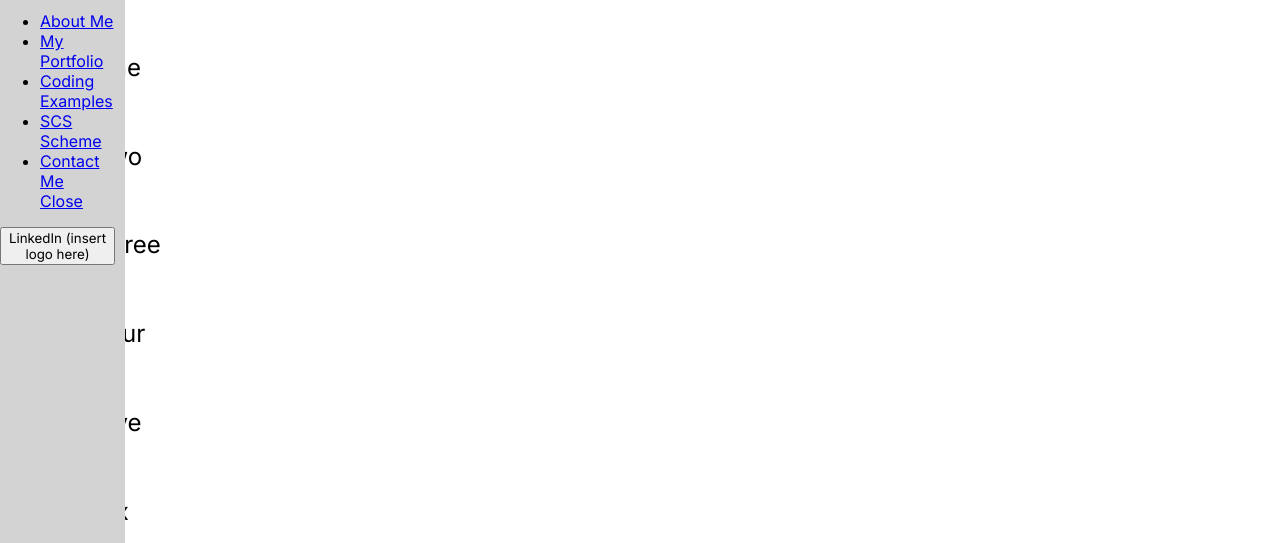
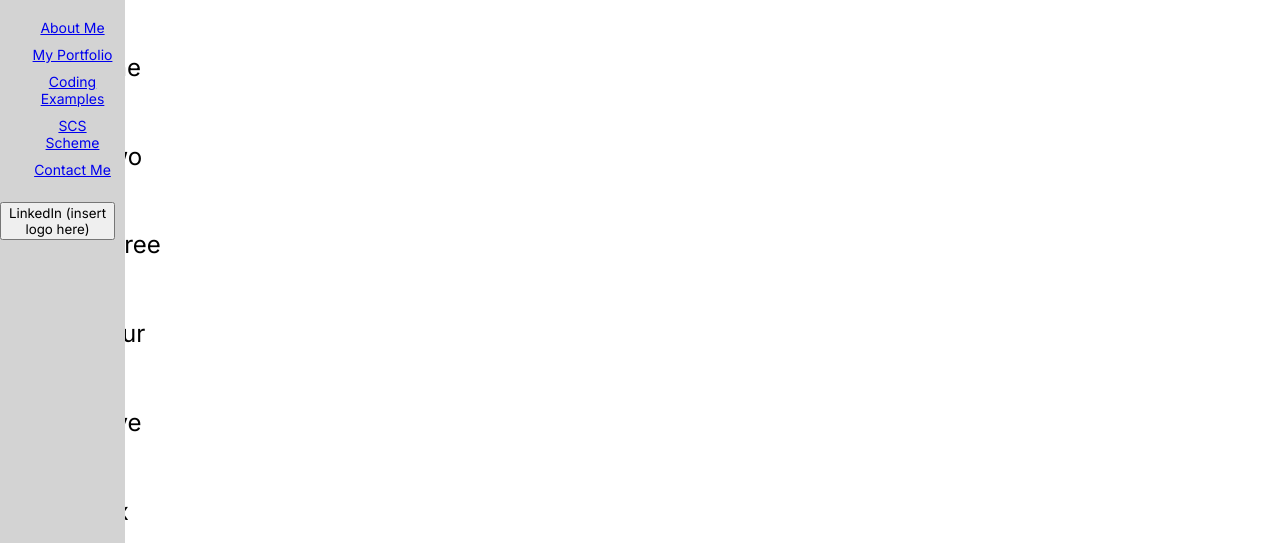
Before and after one commit to amassoud323/Portfolio, a plain HTML site: page index.html in a window 1280 px wide. Shown: the part 105-648 px from the top of the page. Drawn offline with Linux system fonts and the light colour scheme.

Commit message:
homepage html built out, working on sidebar

```diff
--- a/index.html
+++ b/index.html
@@ -31,7 +31,6 @@
             <li><a href="#" target="_blank">Coding Examples</a></li>
             <li><a href="#" target="_blank">SCS Scheme</a></li>
             <li><a href="#" target="_blank">Contact Me</a></li>
-            <a class="close" href="#">Close</a>
           </ul>
           <button class="links--social">LinkedIn (insert logo here)</button>
         </div>
--- a/scss/layout/_nav.scss
+++ b/scss/layout/_nav.scss
@@ -74,6 +74,12 @@
       background-color: lightgray;
       overflow-x: hidden;
       padding-right: 10px;
+      text-align: center;
+      &--list {
+        list-style: none;
+        font-size: .875rem;
+        li { margin: 10px 0 10px -10px;}
+      }
     }
   }
 }
```
Also changed, not shown: css/application.css.
